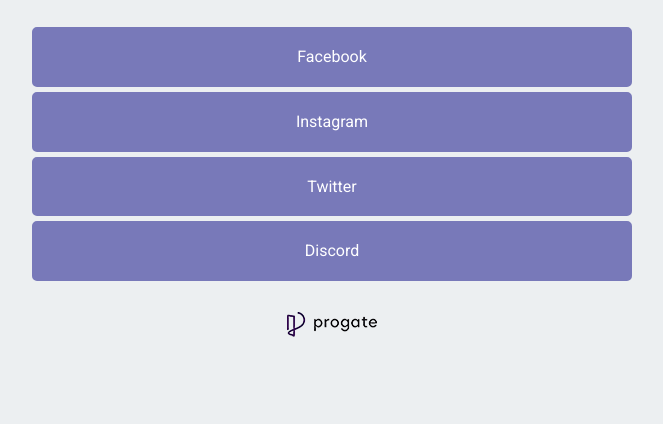
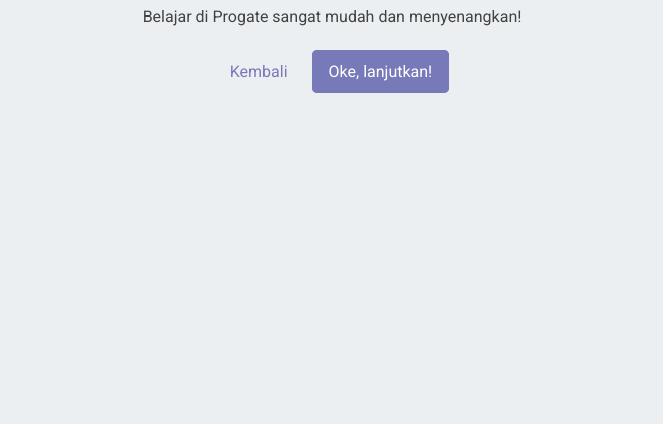
Before and after one commit to Darmi-bday/miniproject2, a plain HTML site: page index.html in a window 1280 px wide. Shown: the part 376-800 px from the top of the page, without its empty margins (308-971 px from the left). Drawn offline with Linux system fonts and the light colour scheme; a script that the page names is missing.

Commit message:
Update style.css

```diff
--- a/res/style.css
+++ b/res/style.css
@@ -13,6 +13,47 @@ body {
 	line-height: 1.618em;
 	background: #eceff1;
 	color: #424242;
+}
+
+aside {
+	position: fixed;
+	top: 0;
+	left: 0;
+	display: flex;
+	align-items: center;
+	justify-content: center;
+	width: 100vw;
+	height: 100vh;
+	padding: 15px;
+	background: #eceff1;
+}
+
+aside .warning-container h2 {
+	margin: 0 auto 15px;
+}
+
+aside .warning-container p {
+	margin: 0 auto 30px;
+}
+
+aside .warning-container a {
+	padding: 10px 15px;
+	background: : transparent;
+	color: #7879b9;
+	transition: .25s;
+}
+
+aside .warning-container a:last-child {
+	margin-left: 5px;
+	background: #7879b9;
+	color: #fff;
+	border: solid 2px #7879b9;
+	border-radius: 5px;
+}
+
+aside .warning-container a:last-child:hover {
+	background: transparent;
+	color: #7879b9;
 }
 
 header .profile-container {
```
